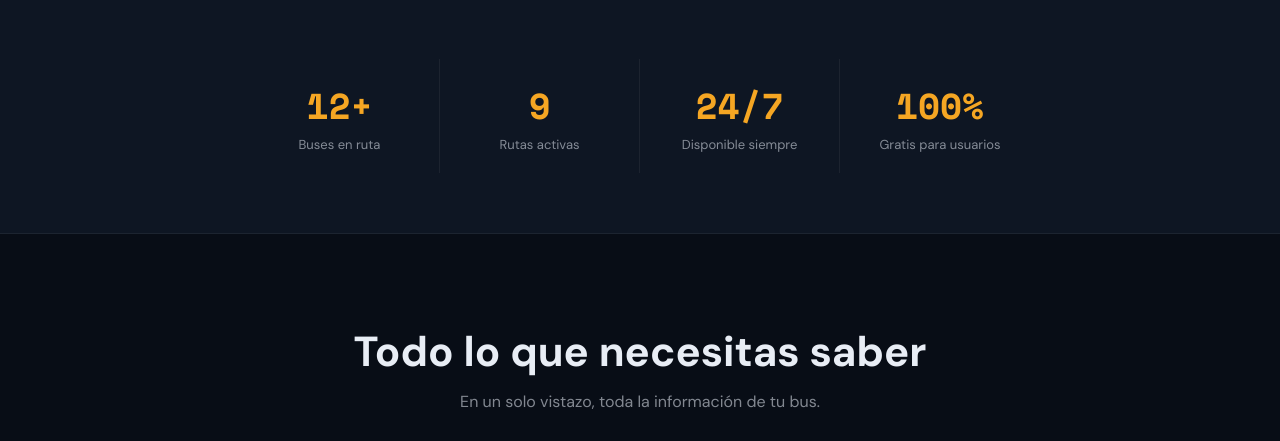
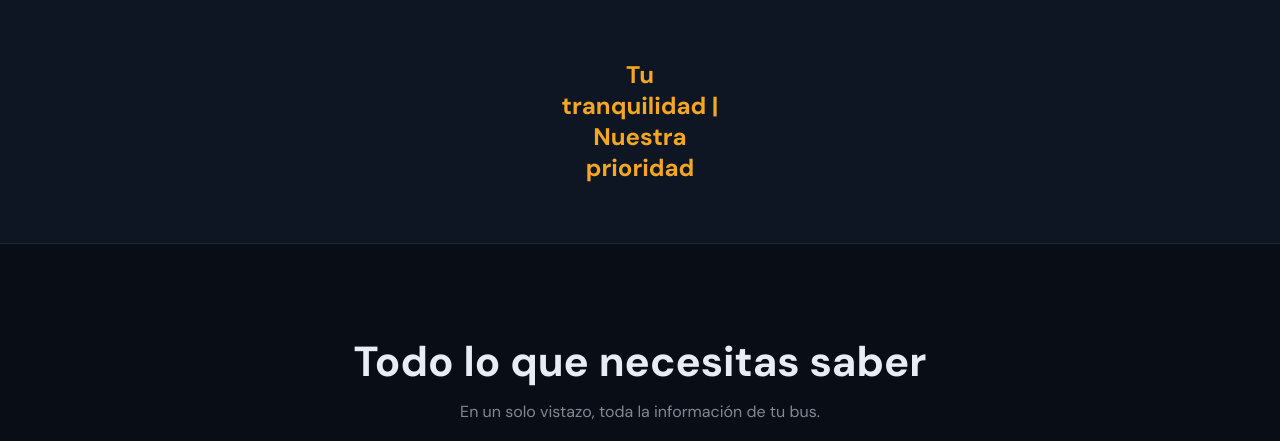
Before and after one commit to DAVO-7/GoBusLive, a plain HTML site: page GoBusLive/index.html in a window 1280 px wide. Shown: the part 802-1243 px from the top of the page. Drawn offline with nearby package versions, Linux system fonts and the light colour scheme.

Commit message:
Update index.html

```diff
--- a/GoBusLive/index.html
+++ b/GoBusLive/index.html
@@ -130,11 +130,10 @@ footer p { font-size: 12px; color: var(--text2); }
   <p class="hero-sub">Rastrea cualquier Bus en tiempo real.</p>
 </section>
 
-<div id="stats">
-  <div class="stat-item"><div class="stat-num">12+</div><div class="stat-label">Buses en ruta</div></div>
-  <div class="stat-item"><div class="stat-num">9</div><div class="stat-label">Rutas activas</div></div>
-  <div class="stat-item"><div class="stat-num">24/7</div><div class="stat-label">Disponible siempre</div></div>
-  <div class="stat-item"><div class="stat-num">100%</div><div class="stat-label">Gratis para usuarios</div></div>
+<div id="stats" style="display: flex; justify-content: center; padding: 40px; border-top: 1px solid rgba(255,255,255,0.07); border-bottom: 1px solid rgba(255,255,255,0.07);">
+  <div class="stat-item" style="border-right: none; text-align: center;">
+    <div class="stat-num" style="font-size: 24px; color: var(--accent); font-family: 'DM Sans', sans-serif;">Tu tranquilidad | Nuestra prioridad</div>
+  </div>
 </div>
 
 <section id="features">
```
